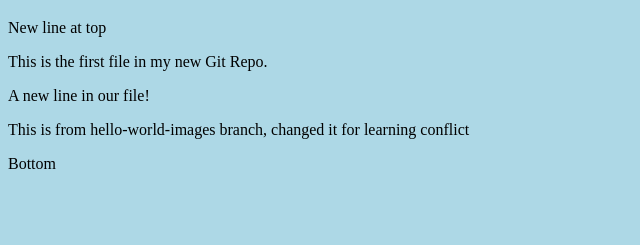
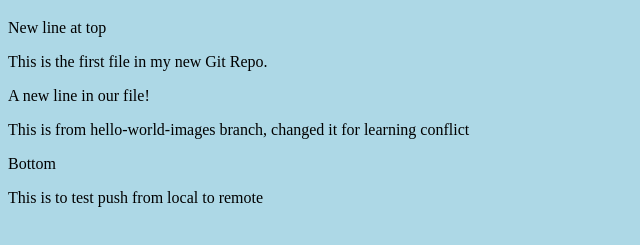
Before and after one commit to anishkumar-m/gitlearning, a plain HTML site: page index.html in a window 1280 px wide. Shown: the part 61-306 px from the top of the page, without its empty margins (0-640 px from the left). Drawn offline with Linux system fonts and the light colour scheme.

Commit message:
Index.html modified to test push from local to remote

```diff
--- a/index.html
+++ b/index.html
@@ -12,6 +12,7 @@
 <p>A new line in our file!</p>
 <P>This is from hello-world-images branch, changed it for learning conflict</P>
 <P>Bottom</P>
+<p>This is to test push from local to remote</p>
 
 </body>
 </html>
```
